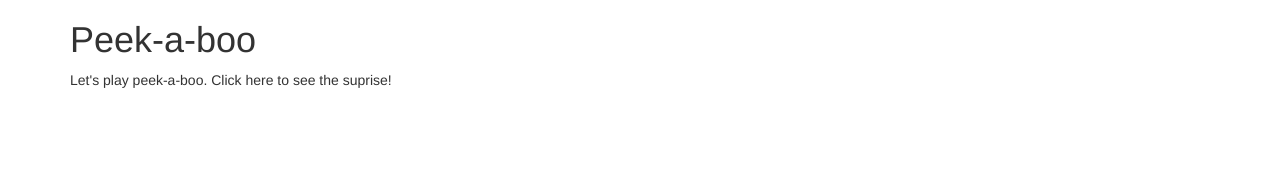
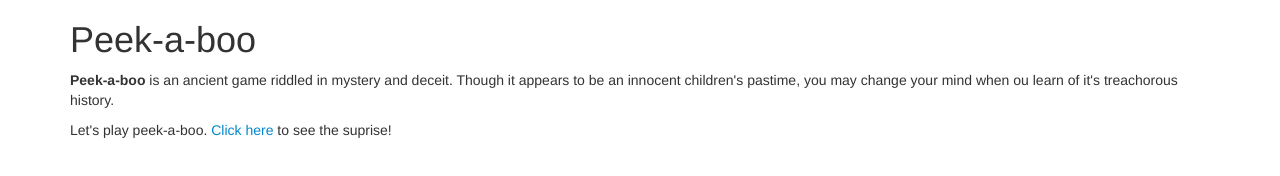
Before and after one commit to smoody0208/peek-a-boo-1, a plain HTML site: page index.html in a window 1280 px wide. Drawn offline with Linux system fonts and the light colour scheme.

Commit message:
Add spans to clickable and styles
Co-authored-by: Taylor Phillips <taylorphillips133@gmail.com>

```diff
--- a/css/styles.css
+++ b/css/styles.css
@@ -1,3 +1,12 @@
 .walrus-showing {
   display: none;
 }
+
+.clickable {
+  cursor: pointer;
+  color: #0088cc;
+}
+
+.clickable:hover {
+  text-decoration: underline;
+}
--- a/index.html
+++ b/index.html
@@ -12,13 +12,14 @@
 <body>
   <div class="container">
     <h1>Peek-a-boo</h1>
+    <p><strong>Peek-a-boo</strong> is an ancient game riddled in mystery and deceit. Though it appears to be an innocent children's pastime, you may change your mind when ou learn of it's treachorous history.</p>
 
     <div calss="walrus-hidden">
-      <p>Let's play peek-a-boo. Click here to see the suprise!</p>
+      <p>Let's play peek-a-boo.  <span class="clickable">Click here</span> to see the suprise!</p>
     </div>
 
     <div class="walrus-showing">
-      <p>What a cute walrus! Click here to hide her again.</p>
+      <p>What a cute walrus! <span class="clickable">Click here</span> to hide her again.</p>
       <img src="img/walrus.jpeg">
     </div>
   </div>
```
